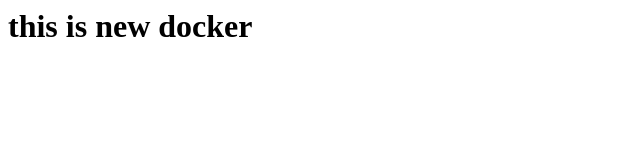
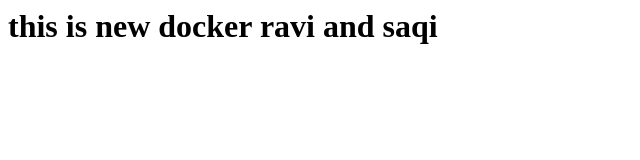
Before and after one commit to sailokesh-infolob/sai, a plain HTML site: page index.html in a window 1280 px wide. Shown: the whole page, without its empty margins (0-640 px from the left). Drawn offline with Linux system fonts and the light colour scheme.

Commit message:
Update index.html

```diff
--- a/index.html
+++ b/index.html
@@ -1 +1 @@
-<h1> this is new docker</h1>
+<h1> this is new docker ravi and saqi</h1>
```
